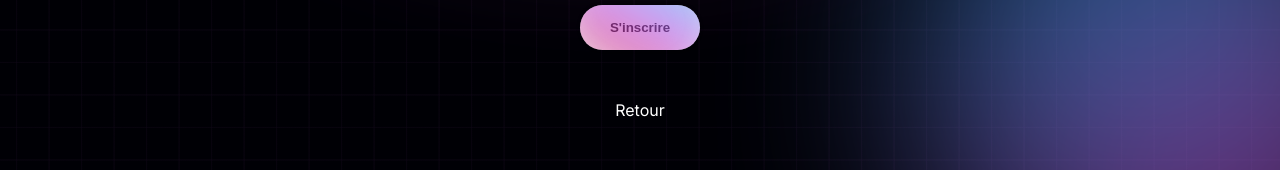
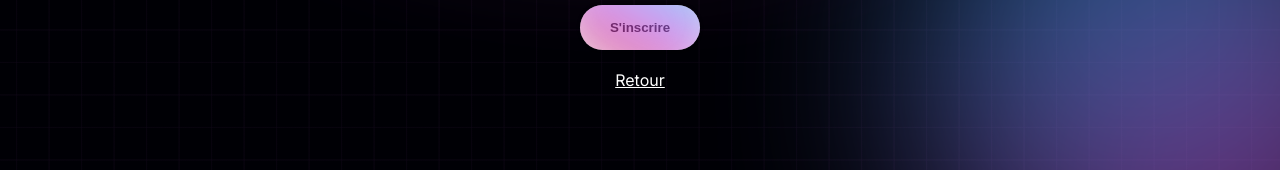
Before and after one commit to BetaPeche/sport-app, a React (Vite) app in the folder frontend/: page /signup in a window 1280 px wide. Shown: the part 571-741 px from the top of the page. Built offline with nearby package versions, Linux system fonts and the light colour scheme.

Commit message:
Add style for 'retour' link

```diff
--- a/frontend/src/styles/pages/register.scss
+++ b/frontend/src/styles/pages/register.scss
@@ -4,9 +4,10 @@ main.register {
     display: flex;
     flex-direction: column;
     align-items: center;
-    gap: 50px;
+    gap: 20px;
     h1 {
         font-size: 36px;
+        margin-bottom: 30px;
     }
     form {
         display: flex;
@@ -27,4 +28,10 @@ main.register {
             margin-bottom: 30px;
         }
     }
+    a {
+        text-decoration: underline;
+        &:hover {
+            text-decoration: none;
+        }
+    }
 }
```
